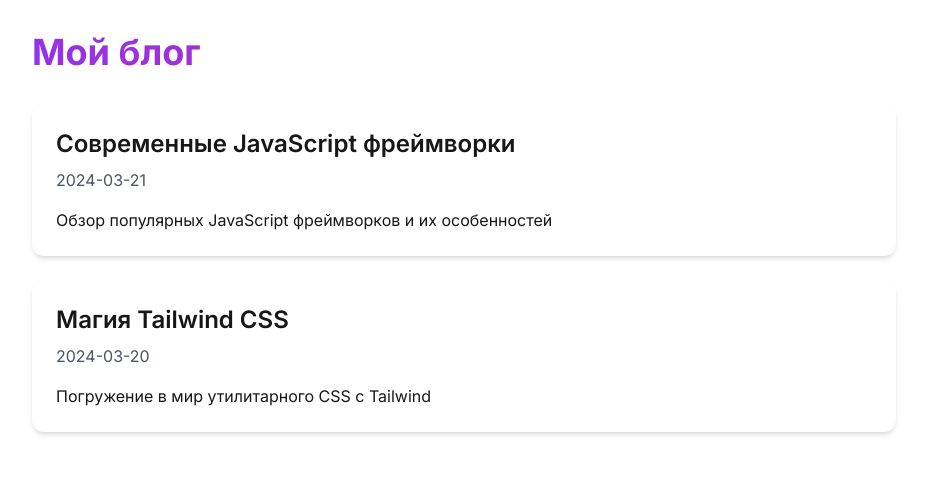
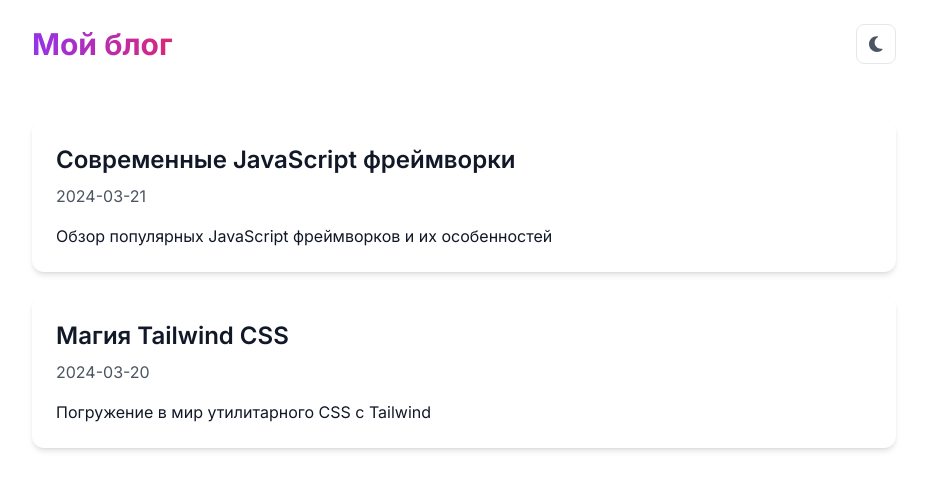
Before and after one commit to dimireme/blog-post-request, a Next.js app: page / in a window 1280 px wide. Shown: the top 490 px of the page, without its empty margins (176-1103 px from the left). Built offline with nearby package versions, Linux system fonts and the light colour scheme.

Commit message:
feat: add theme toggler

```diff
--- a/package.json
+++ b/package.json
@@ -15,6 +15,7 @@
     "@tailwindcss/typography": "^0.5.10",
     "gray-matter": "^4.0.3",
     "next": "15.2.2",
+    "next-themes": "^0.4.6",
     "react": "^19.0.0",
     "react-dom": "^19.0.0",
     "remark": "^15.0.1",
--- a/src/app/global.css
+++ b/src/app/global.css
@@ -2,23 +2,8 @@
 @tailwind components;
 @tailwind utilities;
 
-:root {
-  --background: #ffffff;
-  --foreground: #171717;
-  --card-background: #ffffff;
-}
-
-@media (prefers-color-scheme: dark) {
-  :root {
-    --background: #030712;
-    --foreground: #ededed;
-    --card-background: #1f2937;
-  }
-}
-
 body {
-  background: var(--background);
-  color: var(--foreground);
+  @apply bg-white text-gray-900 dark:bg-gray-950 dark:text-gray-100;
   font-family: Arial, Helvetica, sans-serif;
 }
 
@@ -32,8 +17,7 @@ body {
   }
 
   .card {
-    background: var(--card-background);
-    @apply rounded-xl shadow-md hover:shadow-xl transition-all duration-300;
+    @apply bg-white dark:bg-gray-800 rounded-xl shadow-md hover:shadow-xl transition-all duration-300;
   }
 }
 
--- a/src/app/layout.tsx
+++ b/src/app/layout.tsx
@@ -2,6 +2,8 @@ import './global.css'
 import { Inter } from 'next/font/google'
 import { config } from '@fortawesome/fontawesome-svg-core'
 import '@fortawesome/fontawesome-svg-core/styles.css'
+import Header from '@/components/Header'
+import { ThemeProvider } from '@/components/ThemeProvider'
 
 config.autoAddCss = false
 
@@ -18,11 +20,14 @@ export default function RootLayout({
   children: React.ReactNode
 }) {
   return (
-    <html lang="ru">
+    <html lang="ru" suppressHydrationWarning>
       <body className={`${inter.className} min-h-screen`}>
-        <div className="max-w-4xl mx-auto px-4 py-8">
-          {children}
-        </div>
+        <ThemeProvider>
+          <div className="max-w-4xl mx-auto px-4">
+            <Header />
+            {children}
+          </div>
+        </ThemeProvider>
       </body>
     </html>
   )
--- a/src/app/page.tsx
+++ b/src/app/page.tsx
@@ -6,7 +6,6 @@ export default async function Home() {
 
   return (
     <main>
-      <h1 className="text-4xl font-bold mb-8 text-gradient">Мой блог</h1>
       <div className="grid gap-6">
         {posts.map((post) => (
           <Link
--- /dev/null
+++ b/src/components/Header.tsx
@@ -0,0 +1,25 @@
+'use client'
+
+import Link from 'next/link'
+import { usePathname } from 'next/navigation'
+import ThemeToggle from './ThemeToggle'
+
+export default function Header() {
+  const pathname = usePathname()
+  const isHomePage = pathname === '/'
+
+  return (
+    <header className="flex items-center justify-between py-6 mb-8">
+      <div>
+        {isHomePage ? (
+          <h1 className="text-3xl font-bold text-gradient">Мой блог</h1>
+        ) : (
+          <Link href="/" className="text-2xl font-bold hover:text-purple-600 transition-colors">
+            Мой блог
+          </Link>
+        )}
+      </div>
+      <ThemeToggle />
+    </header>
+  )
+}
--- /dev/null
+++ b/src/components/ThemeProvider.tsx
@@ -0,0 +1,12 @@
+'use client'
+
+import { ThemeProvider as NextThemesProvider } from 'next-themes'
+import { type ReactNode } from 'react'
+
+export function ThemeProvider({ children }: { children: ReactNode }) {
+  return (
+    <NextThemesProvider attribute="class" defaultTheme="system" enableSystem>
+      {children}
+    </NextThemesProvider>
+  )
+}
--- /dev/null
+++ b/src/components/ThemeToggle.tsx
@@ -0,0 +1,33 @@
+'use client'
+
+import { useTheme } from 'next-themes'
+import { useEffect, useState } from 'react'
+import { FontAwesomeIcon } from '@fortawesome/react-fontawesome'
+import { faSun, faMoon } from '@fortawesome/free-solid-svg-icons'
+
+export default function ThemeToggle() {
+  const [mounted, setMounted] = useState(false)
+  const { theme, setTheme } = useTheme()
+
+  // Избегаем гидрации
+  useEffect(() => {
+    setMounted(true)
+  }, [])
+
+  if (!mounted) {
+    return null
+  }
+
+  return (
+    <button
+      onClick={() => setTheme(theme === 'dark' ? 'light' : 'dark')}
+      className="w-10 h-10 flex items-center justify-center rounded-lg hover:bg-gray-100 dark:hover:bg-gray-800 transition-colors border border-gray-200 dark:border-gray-700"
+      aria-label="Переключить тему"
+    >
+      <FontAwesomeIcon
+        icon={theme === 'dark' ? faSun : faMoon}
+        className="text-gray-600 dark:text-gray-400 text-lg"
+      />
+    </button>
+  )
+}
```
Also changed, not shown: 1 other file (tests, documents, lock files or other folders).
